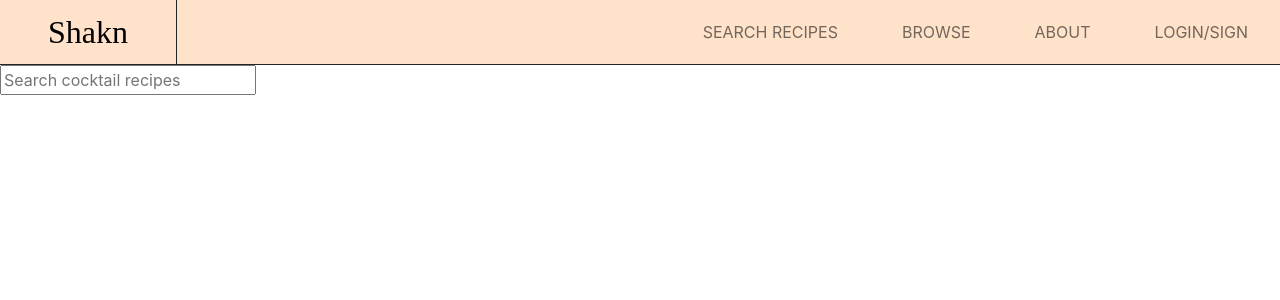
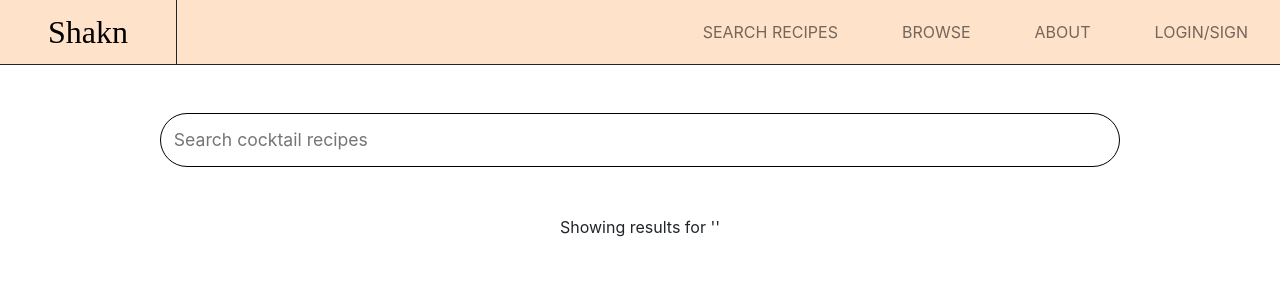
Before and after one commit to jazdmiller/shakn, a React (Create React App) app: page /results in a window 1280 px wide. Shown: the top 300 px of the page. Built offline with nearby package versions, Linux system fonts and the light colour scheme; the HTML template or start-up script is replaced by a standard one.

Commit message:
update search bar styling on results page

```diff
--- a/src/App.css
+++ b/src/App.css
@@ -414,3 +414,14 @@ li{
   max-height: 90%;
   max-width: 90%;
 }
+
+
+/* ***************** SEARCH BAR *************************** */
+
+.search-input{
+  width: 75%;
+  border: black solid 1px;
+  border-radius: 50px;
+  font-size: 1.1em;
+  padding:1%;
+}
--- a/src/components/SearchBar.js
+++ b/src/components/SearchBar.js
@@ -23,9 +23,9 @@ const handleSearchSubmit = async (e) => {
   }
 }
   return (
-    <div>
+    <div className='p-0 '>
       <form onSubmit={handleSearchSubmit}>
-        <input type="text" placeholder='Search cocktail recipes' value={searchInput} onChange={handleSearchChange}></input>
+        <input className= "search-input" type="text" placeholder='Search cocktail recipes' value={searchInput} onChange={handleSearchChange}></input>
       </form>
     </div>
   )
--- a/src/pages/Results.js
+++ b/src/pages/Results.js
@@ -3,12 +3,23 @@ import SearchBar from "../components/SearchBar";
 import SearchContext from "../components/SearchContext";
 import RecipeCard from "../components/RecipeCard";
 
-function Results() {
+function Results({ value }) {
   const { searchResults } = useContext(SearchContext);
 
   return (
     <div>
-        <SearchBar />
+        <div className="row my-5">
+            <div className="col text-center ">
+                <SearchBar />
+            </div>
+        </div>
+
+        <div className="row my-5">
+            <div className="col text-center ">
+                <p>Showing results for '{value}'</p>
+            </div>
+        </div>
+
         <div className="row mx-2 my-2">
       {searchResults &&
         searchResults.map(
```
